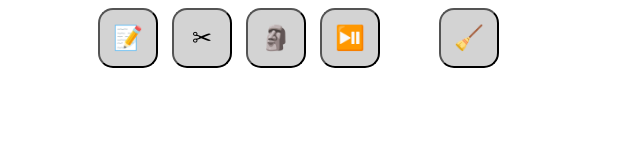
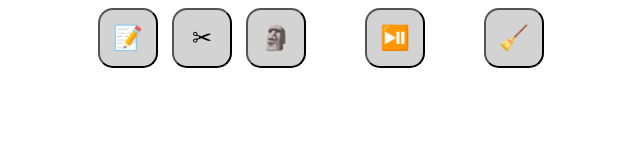
Before and after one commit to Meteor775/portfolio, a plain HTML site: page PSR/index.html in a window 1280 px wide. Shown: the whole page, without its empty margins (319-959 px from the left). Drawn offline with Linux system fonts and the light colour scheme.

Commit message:
Add files via upload

```diff
--- a/PSR/style.css
+++ b/PSR/style.css
@@ -11,7 +11,7 @@
     height: 100vh;
 }
 
-#clear {
+#play {
     margin: 0 50px 0 50px;
 }
 
```
